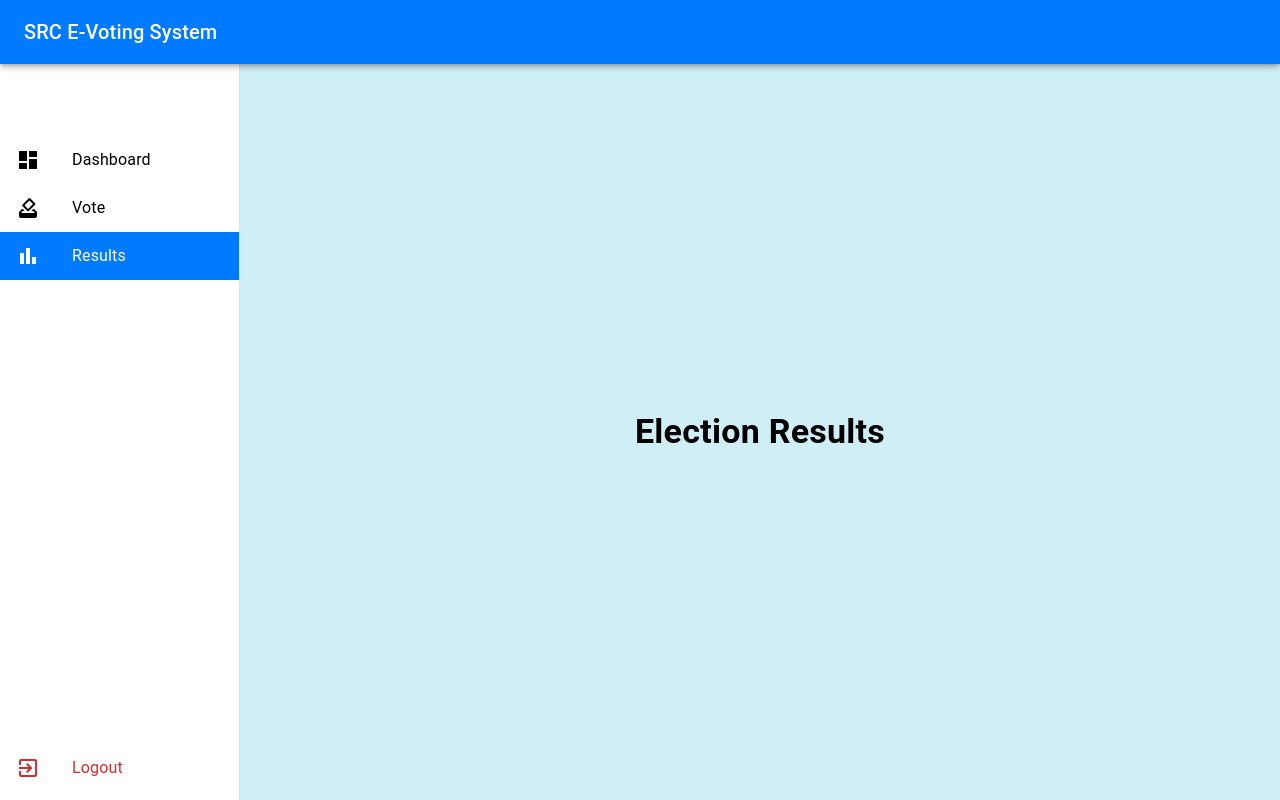
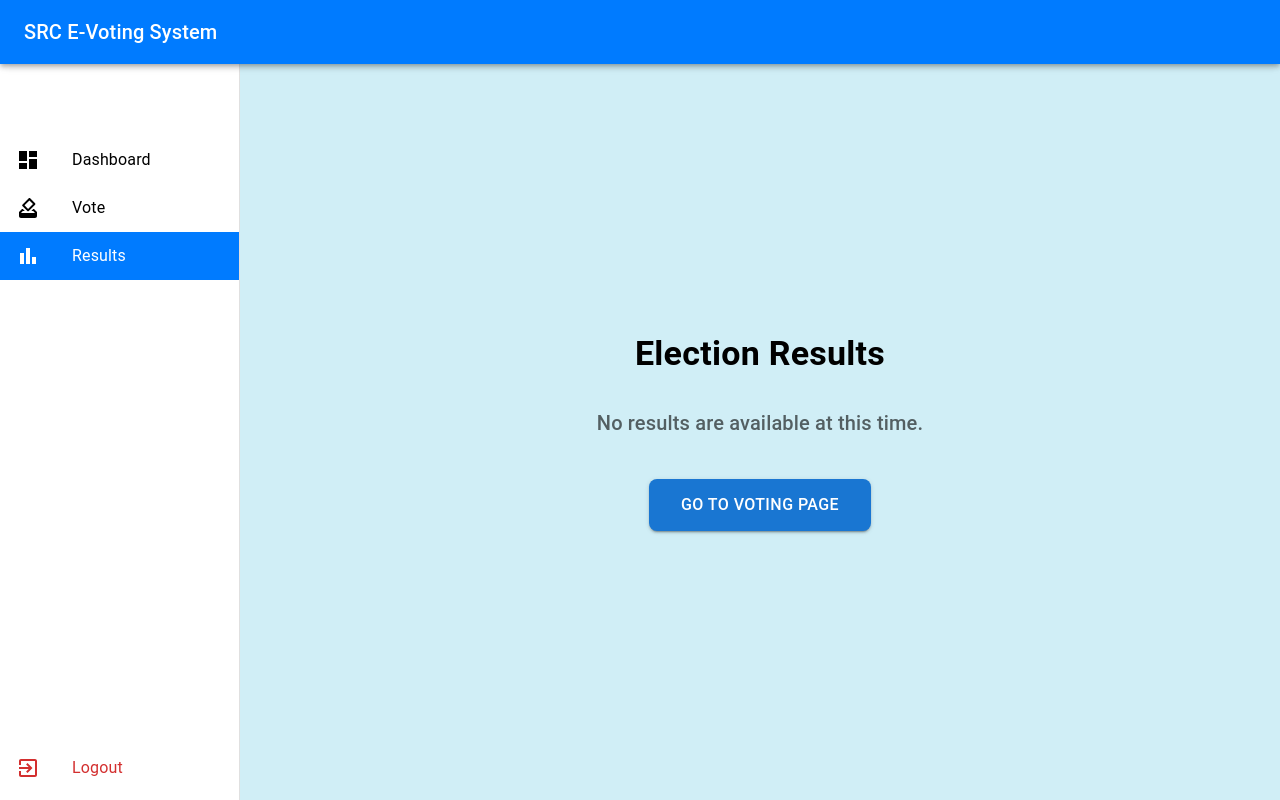
Before and after one commit to NigelMupira/g3-src-evoting-system-v0, a React (Create React App) app: page /dashboard in a window 1280 px wide. Both pictures are taken after a click on the item "Results". Built offline with nearby package versions, Linux system fonts and the light colour scheme.

Commit message:
Update Results Page

```diff
--- a/src/pages/ResultsPage.js
+++ b/src/pages/ResultsPage.js
@@ -1,11 +1,29 @@
 import React from "react";
-import { Typography } from "@mui/material";
+import { Box, Typography, Button } from "@mui/material";
+import { useNavigate } from "react-router-dom";
 
 const ResultsPage = () => {
+  const navigate = useNavigate();
+
   return (
-    <Typography variant="h4" fontWeight="bold">
-      Election Results
-    </Typography>
+    <Box sx={{ textAlign: "center", p: 4 }}>
+      <Typography variant="h4" fontWeight="bold" mb={4}>
+        Election Results
+      </Typography>
+
+      <Typography variant="h6" color="text.secondary" mb={3}>
+        No results are available at this time.
+      </Typography>
+      <Button
+        variant="contained"
+        color="primary"
+        onClick={() => navigate("/dashboard/vote")} // Use absolute path
+        sx={{ mt: 2, px: 4, py: 1.5, fontSize: "16px", borderRadius: "8px" }}
+        aria-label="Go to Voting Page"
+      >
+        Go to Voting Page
+      </Button>
+    </Box>
   );
 };
 
```
